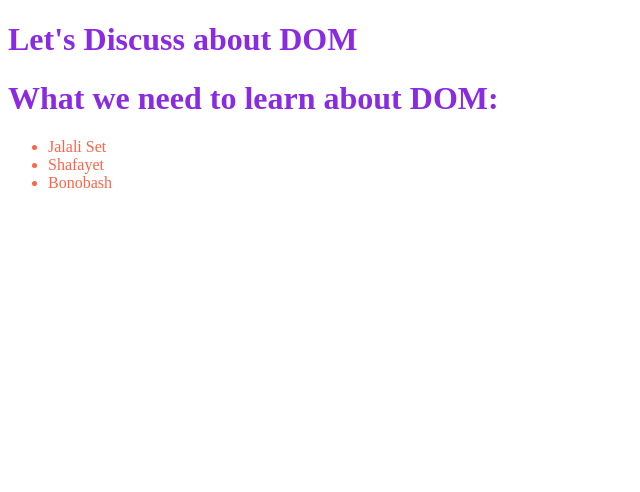
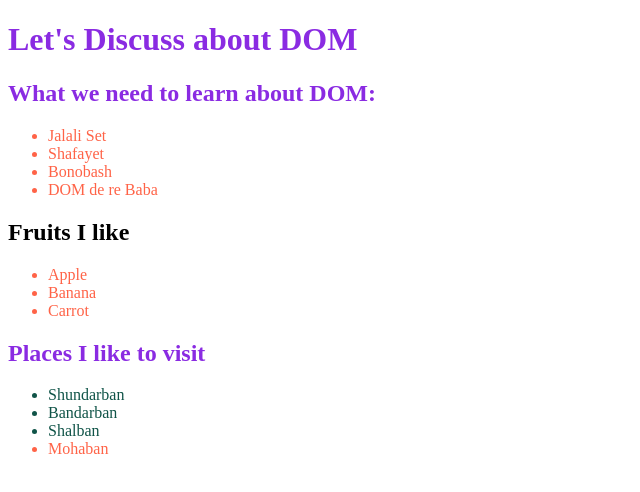
Before and after one commit to Maasuuum/tour-of-dom, a plain HTML site: page index.html in a window 1280 px wide. Shown: the whole page, without its empty margins (0-640 px from the left). Drawn offline with Linux system fonts and the light colour scheme.

Commit message:
getElementById vs getElementByClass

```diff
--- a/index.html
+++ b/index.html
@@ -9,6 +9,12 @@
         li{
             color: tomato;
         }
+        #fruits-title{
+            color: black;
+        }
+        .important-places{
+            color: rgb(16, 84, 72);
+        }
     </style>
 </head>
 <body>
@@ -16,16 +22,45 @@
         <h1>Let's Discuss about DOM</h1>
     </header>
     <main>
-        <h1>What we need to learn about DOM:</h1>
+       <section>
+        <h1 id="dom-type">What we need to learn about DOM:</h1>
         <ul>
             <li>Jalali Set</li>
             <li>Shafayet</li>
             <li>Bonobash</li>
+            <li>DOM de re Baba</li>
         </ul>
+       </section>
+       <section>
+        <h1 id="fruits-title">Fruits I like</h1>
+        <ul>
+            <li>Apple</li>
+            <li>Banana</li>
+            <li>Carrot</li>
+        </ul>
+       </section>
+       <section>
+        <h1 id="place-title">Places I like to visit</h1>
+        <ul>
+            <li class="important-places">Shundarban</li>
+            <li class="important-places">Bandarban</li>
+            <li class="important-places">Shalban</li>
+            <li>Mohaban</li>
+        </ul>
+       </section>
     </main>
     <script src="js/dom.js"></script>
     <script>
-        console.log('Adding JS inside the html file');
+        const liCollection = document.getElementsByTagName('li');
+        // console.log(liCollection);
+        for(const li of liCollection){
+            // console.log(li.innerText);
+        }
+        const places = document.getElementsByClassName('important-places');
+        // console.log(places);
+        for(const place of places){
+            console.log(place.innerText);
+        }
     </script>
 </body>
 </html>
```
